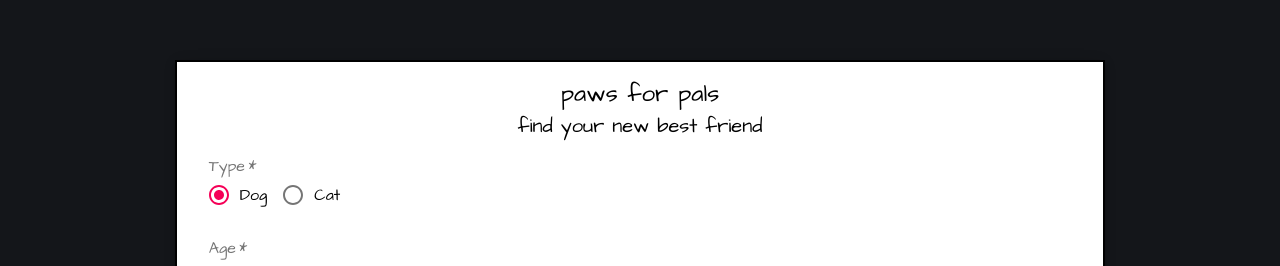
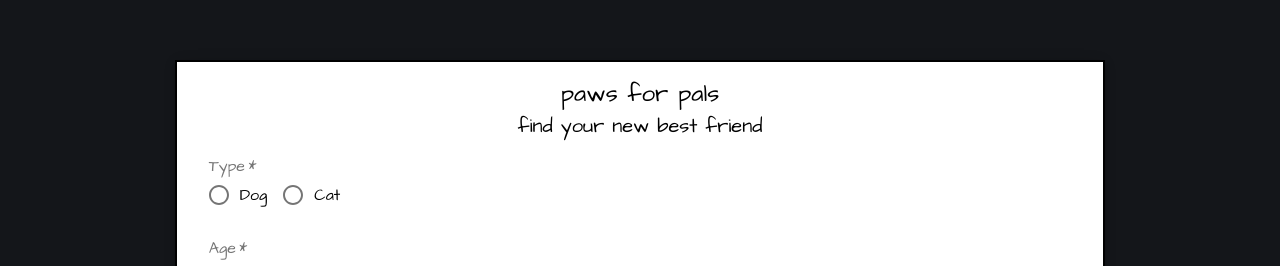
Before and after one commit to omgitsgod/paws-for-pals-front, a React (Create React App) app: page / in a window 1280 px wide. Shown: the part 145-411 px from the top of the page. Built offline with nearby package versions, Linux system fonts and the light colour scheme; no server answers.

Commit message:
Use makeStyles instead of withStyles

```diff
--- a/src/OptionsModal.js
+++ b/src/OptionsModal.js
@@ -12,12 +12,22 @@
   Radio,
   Slider,
 } from '@material-ui/core';
-import { withStyles } from '@material-ui/core/styles';
+import { makeStyles } from '@material-ui/core/styles';
 import ZipCodeModal from './ZipCodeModal';
 
+const useStyles = makeStyles((theme) => ({
+  paper: {
+    backgroundColor: theme.palette.background.paper,
+    border: '2px solid #000',
+    boxShadow: theme.shadows[5],
+    padding: theme.spacing(2, 4, 3),
+  },
+}));
+
 function OptionsModal(props) {
-  const { classes, open, setOpen, setOptions, setAnimal, initialType, initialOptions } = props;
-  const [type, setType] = useState(initialType);
+  const { open, setOpen, setOptions, initialOptions } = props;
+  const classes = useStyles();
+  const [type, setType] = useState(initialOptions.type);
   const [age, setAge] = useState(initialOptions.age);
   const [locationType, setLocationType] = useState(initialOptions.location ? 'Zip' : 'Any');
   const [location, setLocation] = useState(initialOptions.location ? initialOptions.location : null);
@@ -35,7 +45,8 @@
     e.preventDefault();
     const tempOptions = {};
     const type = e.target.type.value;
-    tempOptions.age = age
+    tempOptions.type = type;
+    tempOptions.age = age;
     if (location) {
       tempOptions.location = location;
     }
@@ -43,7 +54,6 @@
       tempOptions.distance = e.target.distance.value;
     }
     setOptions(tempOptions);
-    setAnimal(type);
     console.log(tempOptions);
     setOpen(false);
   };
@@ -190,7 +200,7 @@
                 )}
               </RadioGroup>
             </FormControl>
-            {locationType == 'Zip' ? (
+            {locationType === 'Zip' ? (
               <FormControl margin='normal' required fullWidth>
                 <FormLabel component='legend'>Distance</FormLabel>
                 <Slider
@@ -225,13 +235,4 @@
   }
 }
 
-const styles = (theme) => ({
-  paper: {
-    backgroundColor: theme.palette.background.paper,
-    border: '2px solid #000',
-    boxShadow: theme.shadows[5],
-    padding: theme.spacing(2, 4, 3),
-  },
-});
-
-export default withStyles(styles)(OptionsModal);
+export default OptionsModal;
```
